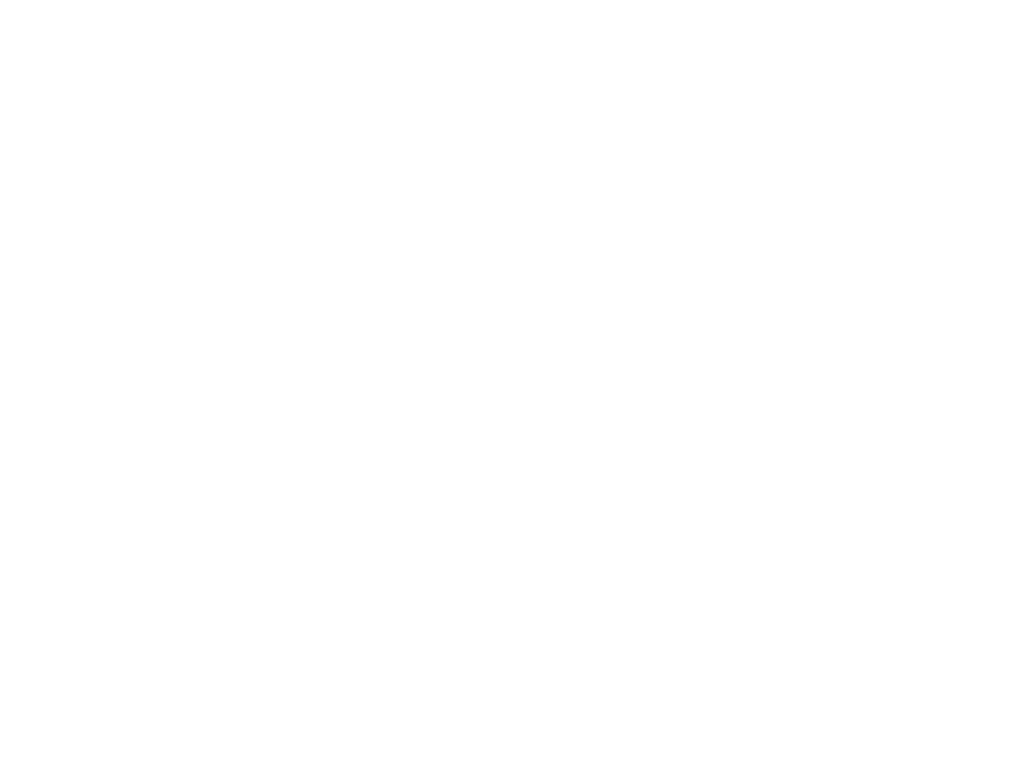
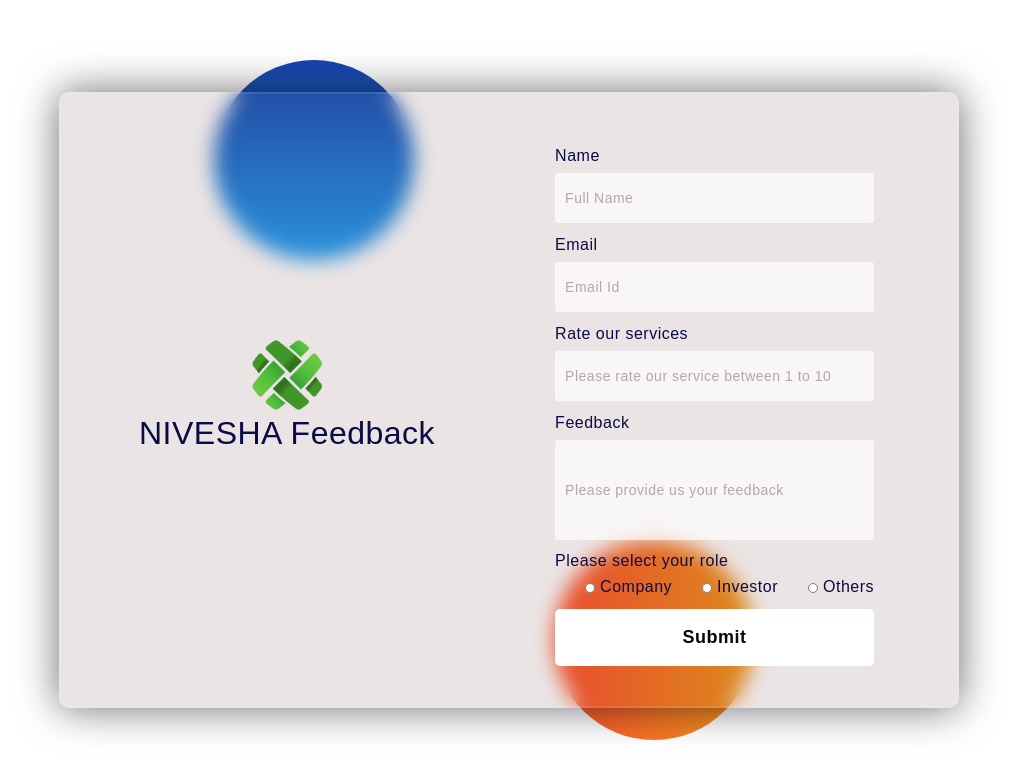
Before and after one commit to code-razz/Nivesha_, a React (Vite) app in the folder client/: page /feedback in a window 1280 px wide. Before the commit this address had no page. Shown: the top 778 px of the page, without its empty margins (131-1148 px from the left). Built offline with nearby package versions, Linux system fonts and the light colour scheme.

Commit message:
added https://nivesha.vercel.app/ as cors accepted request maker for backend

```diff
--- a/client/src/App.jsx
+++ b/client/src/App.jsx
@@ -20,6 +20,7 @@
 import About from './pages/about/About.jsx';
 import InvestorPage from './pages/investorCompany/Investorp.jsx';
 import CompanyPage from './pages/investorCompany/Companyp.jsx';
+import Feedback from './pages/feedback/feedback.jsx';
 
 
 
@@ -41,6 +42,7 @@
         <Route path="/about" element={<About/>}/>
         <Route path="/investorp" element={<InvestorPage/>}/>
         <Route path="/companyp" element={<CompanyPage/>}/>
+        <Route path="/feedback" element={<Feedback/>}/>
       </Routes>
     </BrowserRouter>
   )
--- a/client/src/components/header.jsx
+++ b/client/src/components/header.jsx
@@ -38,6 +38,12 @@
                         <li>
                             <Link to="https://thecollegeinvestor.com/" style={{textDecoration:"none",color:"black"}}>
                                 Blog
+                            </Link>
+                            {/* <a href="#">Blog</a> */}
+                        </li>
+                        <li>
+                            <Link to="/feedback" style={{textDecoration:"none",color:"black"}}>
+                                Feedback
                             </Link>
                             {/* <a href="#">Blog</a> */}
                         </li>
--- /dev/null
+++ b/client/src/pages/feedback/feedback.jsx
@@ -0,0 +1,84 @@
+import { useContext, useState } from 'react';
+import axios from 'axios';
+// import './login.css';
+import logo from '../../images/logo1.png';
+import ImageUploadComponent from '../../components/ImageUpload';
+import { useNavigate } from 'react-router';
+import { AuthContext } from '../../context/AuthContext';
+
+function Feedback() {
+    const navigate=useNavigate();
+
+    function handleSubmit(){
+        alert("Your feedback has received. Thank You!")
+        navigate('/');
+
+    }
+    return (
+        <section className="lbody">
+            <div className="background">
+                <div className="shape" />
+                <div className="shape" />
+            </div>
+            <form className='lform flex' onSubmit={handleSubmit}>
+                <div className="logo">
+
+                <img
+                    src={logo}
+                    width="80px"
+                    style={{ margin: "0px auto", display: "flex" }}
+                    />
+                <h3>NIVESHA Feedback</h3>
+
+                </div>
+                <div style={{marginLeft:120}} className='formPart'>
+                <label htmlFor="username">Name</label>
+                <input type="text" name="username" placeholder="Full Name" />
+                <label htmlFor="email">Email</label>
+                <input type="text" name="email"  placeholder="Email Id" />
+                <label htmlFor="rate">Rate our services</label>
+                <input type="number" name="rate"  min="0" max="10" placeholder="Please rate our service between 1 to 10" />
+                <label htmlFor="feedback">Feedback</label>
+                <input style={{height:100}}type="textarea" name="feedback" placeholder="Please provide us your feedback" />
+                <p>Please select your role</p>
+                <div className="flexrow">
+
+                    <input
+                        type="radio"
+                        id="company"
+                        name="userType"
+                        value="company" // Assign true if the user selects "Company"
+
+                        />
+                    <label htmlFor="company">Company</label>
+
+                    <input
+                        type="radio"
+                        id="investor"
+                        name="userType"
+                        value="investor" // Assign true if the user selects "Investor"
+
+                        />
+                    <label htmlFor="investor">Investor</label>
+
+                    <input
+                        type="radio"
+                        id="admin"
+                        name="userType"
+                        value="admin" // Assign true if the user selects "Admin"
+
+                        />
+                    <label htmlFor="admin">Others</label>
+
+                </div>
+
+                <button type="submit">Submit</button>
+
+
+                </div>
+            </form>
+        </section>
+    );
+}
+
+export default Feedback;
--- a/client/src/pages/profile/FProfile.jsx
+++ b/client/src/pages/profile/FProfile.jsx
@@ -62,7 +62,10 @@
         //from_name: 'James',
         to_name:data.name,
         to_email:data.email,
-        invest_name:investorData.name
+        invest_name:investorData.name,
+        invest_grade:investorData.grade,
+        invest_address:investorData.address
+
         // message: 'Check this out!',
         //reply_to:"rajsah5557@gmail.com"
       };
```
Also changed, not shown: 1 other file (tests, documents, lock files or other folders).
